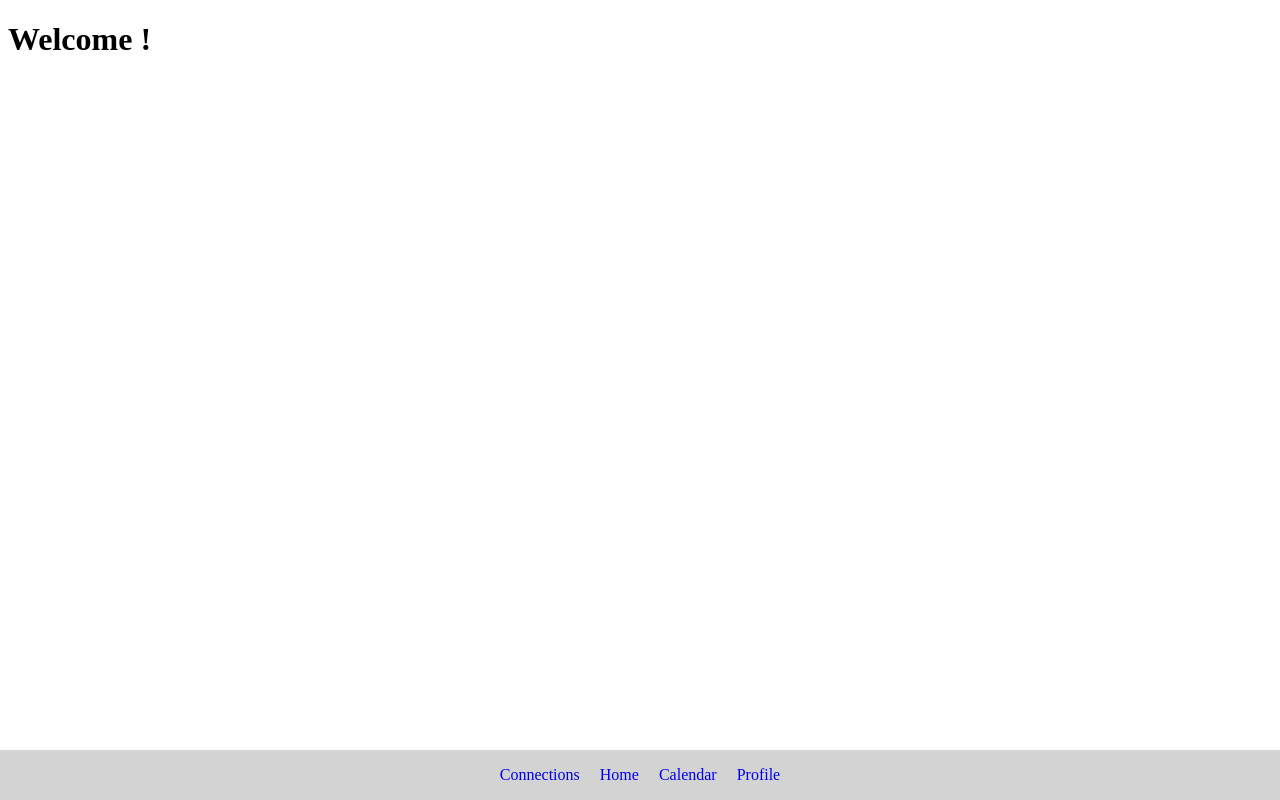
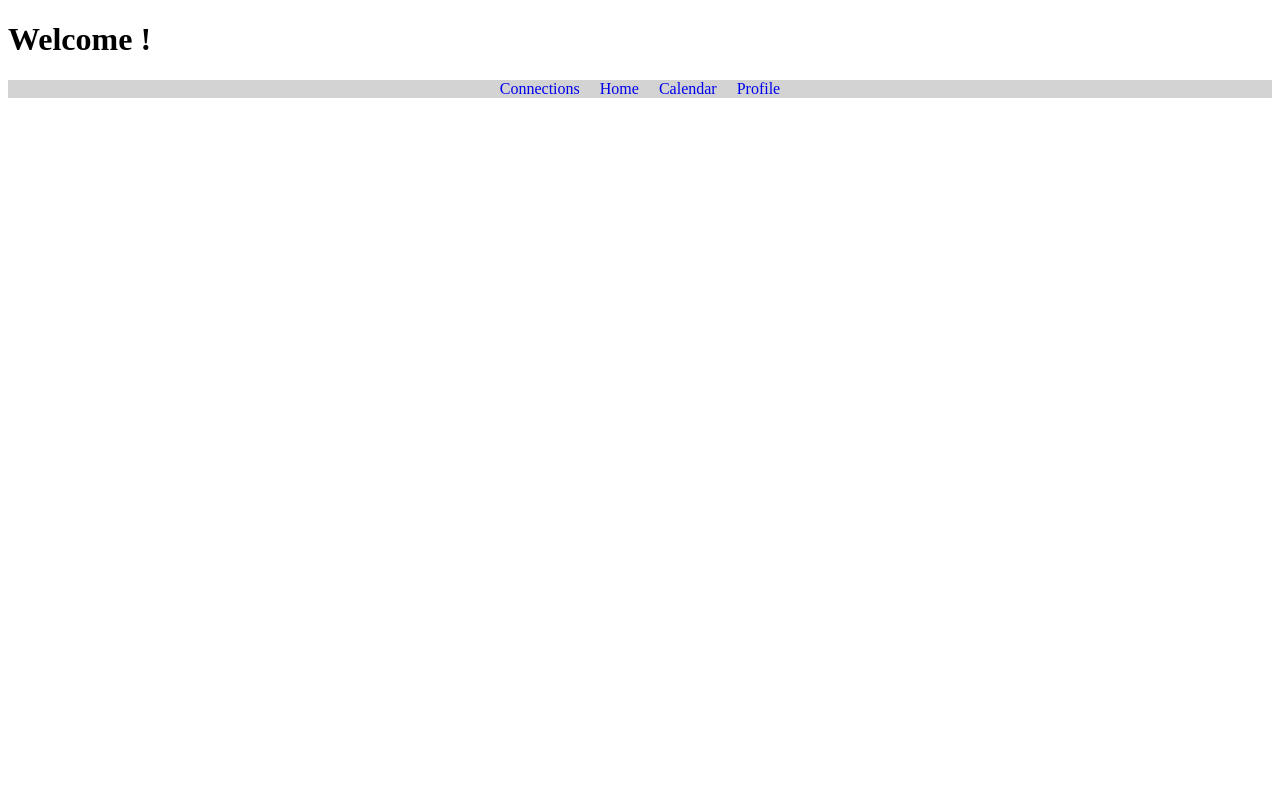
Before and after one commit to makeitMVPadmin/CoffeeChat, a React (Create React App) app: page / in a window 1280 px wide. Built offline with nearby package versions, Linux system fonts and the light colour scheme; no server answers.

Commit message:
uncomment position fixed to see button

```diff
--- a/src/components/Navbar/Navbar.scss
+++ b/src/components/Navbar/Navbar.scss
@@ -1,5 +1,6 @@
 .navbar {
-  position: fixed;
+  // position: fixed;
+  margin-bottom: auto;
   bottom: 0;
   left: 0;
   width: 100%;
```
